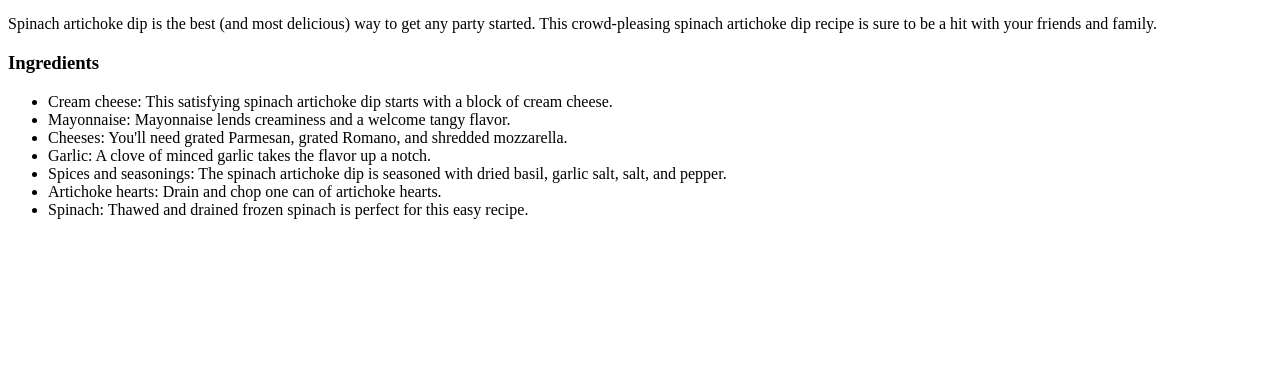
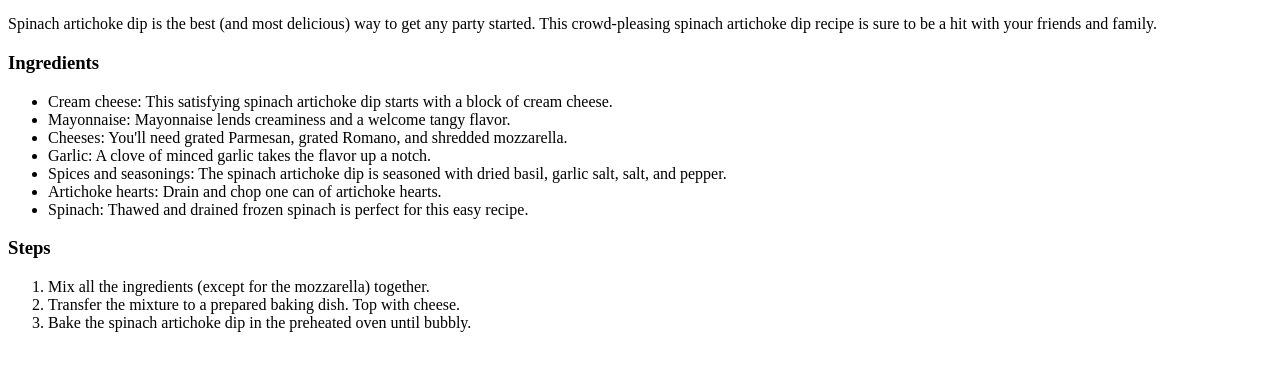
Before and after one commit to cyrusolinger/odin-recipes, a plain HTML site: page recipes/dip.html in a window 1280 px wide. Shown: the part 428-798 px from the top of the page. Drawn offline with Linux system fonts and the light colour scheme.

Commit message:
Polish format

```diff
--- a/recipes/dip.html
+++ b/recipes/dip.html
@@ -26,6 +26,12 @@
         <li>Artichoke hearts: Drain and chop one can of artichoke hearts.</li>
         <li>Spinach: Thawed and drained frozen spinach is perfect for this easy recipe.</li>
     </ul>
+    <h3>Steps</h3>
+    <ol>
+        <li>Mix all the ingredients (except for the mozzarella) together.</li>
+        <li>Transfer the mixture to a prepared baking dish. Top with cheese.</li>
+        <li>Bake the spinach artichoke dip in the preheated oven until bubbly.</li>
+    </ol>
 </body>
 
 </html>
```
